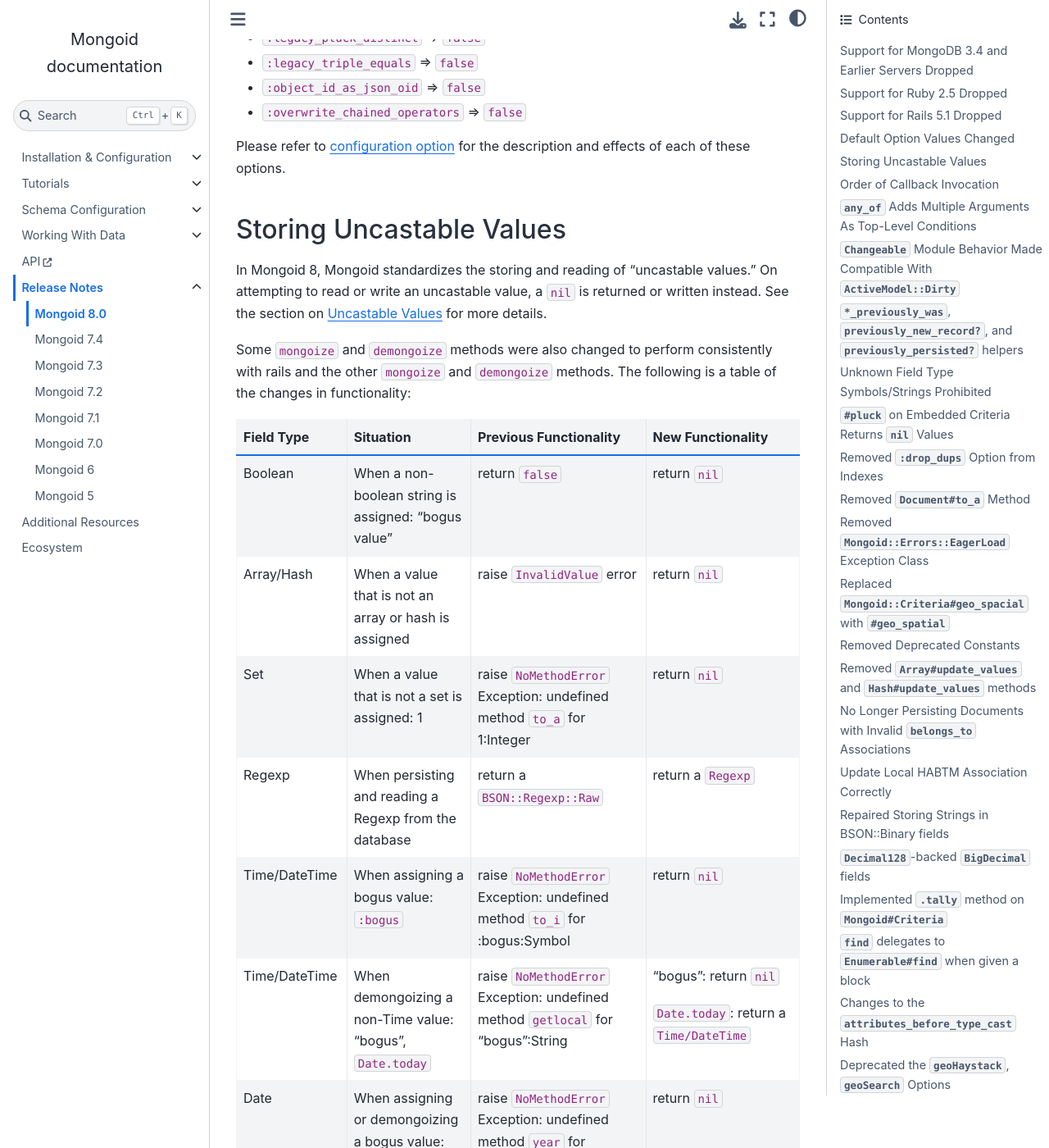
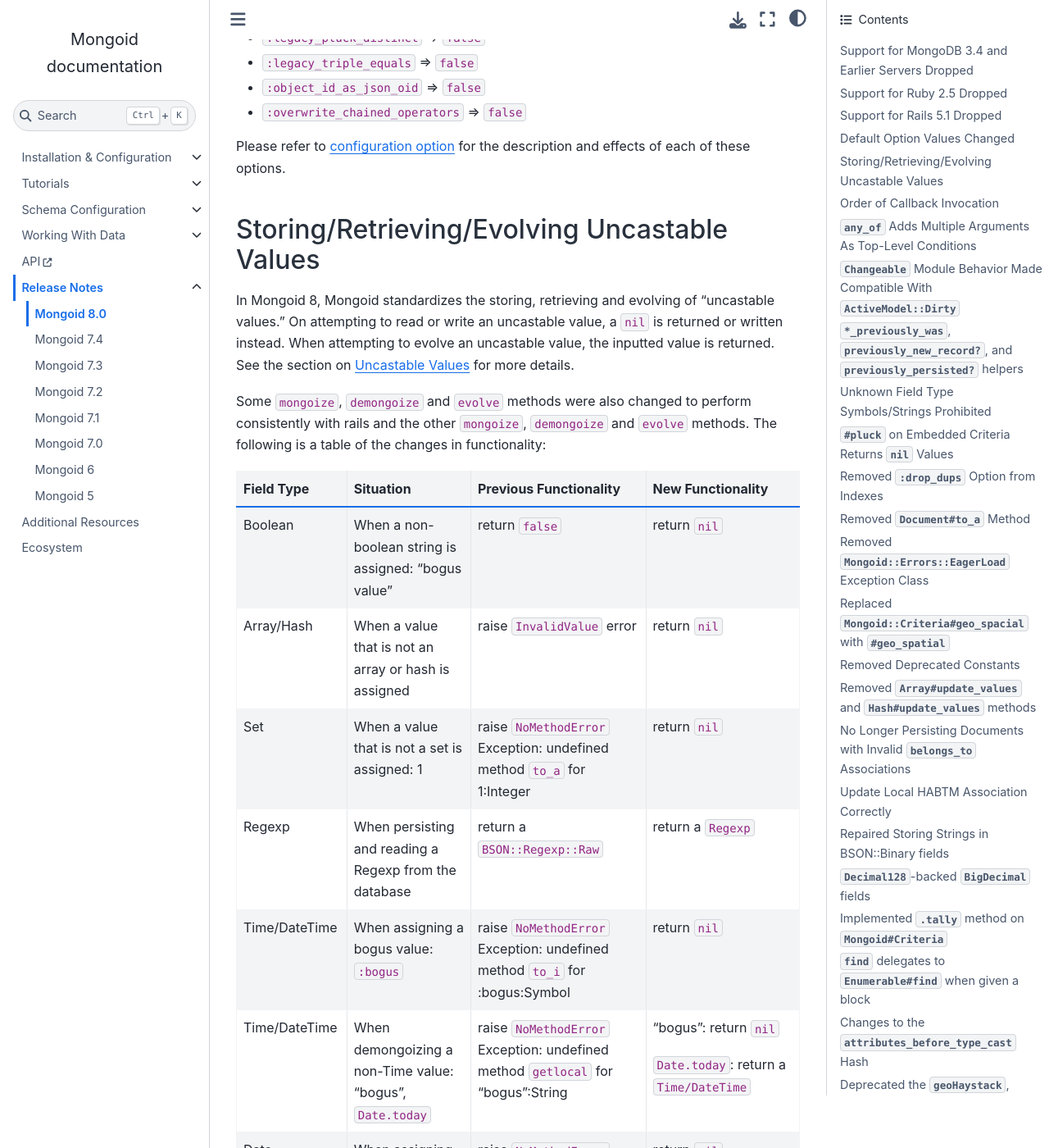
Before and after one commit to i80and/docs-mongoid, a Sphinx documentation site: the page built from docs/release-notes/mongoid-8.0.txt, in a window 1280 px wide and 1400 px high, scrolled down 1866 px. Shown: the whole window at 82% size. Built offline with Sphinx 7.4.7 and the Sphinx Book theme 1.1.4, drawn with Linux system fonts in a browser that asks for light colours; some of the changed text lies outside the part shown.

Commit message:
MONGOID-5386 Pass through uncastable values in evolve (#5378)
* MONGOID-5386 clean up mongoizable spec

* MONGOID-5386 fix all types

* MONGOID-5386 fix tests

* MONGOID-5386 finish release notes

* MONGOID-5386 fix big_decimal evolve

```diff
--- a/docs/release-notes/mongoid-8.0.txt
+++ b/docs/release-notes/mongoid-8.0.txt
@@ -57,17 +57,18 @@ changed in Mongoid 8.0:
 Please refer to :ref:`configuration option <configuration-options>` for
 the description and effects of each of these options.
 
-Storing Uncastable Values
--------------------------
+Storing/Retrieving/Evolving Uncastable Values
+---------------------------------------------
 
-In Mongoid 8, Mongoid standardizes the storing and reading of "uncastable
-values." On attempting to read or write an uncastable value, a ``nil`` is
-returned or written instead. See the section on
+In Mongoid 8, Mongoid standardizes the storing, retrieving and evolving of
+"uncastable values." On attempting to read or write an uncastable value, a
+``nil`` is returned or written instead. When attempting to evolve an
+uncastable value, the inputted value is returned. See the section on
 :ref:`Uncastable Values <uncastable-values>` for more details.
 
-Some ``mongoize`` and ``demongoize`` methods were also changed to perform
-consistently with rails and the other ``mongoize`` and ``demongoize`` methods.
-The following is a table of the changes in functionality:
+Some ``mongoize``, ``demongoize`` and ``evolve`` methods were also changed to
+perform consistently with rails and the other ``mongoize``, ``demongoize`` and
+``evolve`` methods. The following is a table of the changes in functionality:
 
 +--------------+------------------------+------------------------+-----------------------+
 | Field Type   | Situation              | Previous Functionality | New Functionality     |
@@ -112,8 +113,12 @@ The following is a table of the changes in functionality:
 |              | -0400"                 | for "2022-07-14        |                       |
 |              |                        | 14:45:51 -0400":String |                       |
 +--------------+------------------------+------------------------+-----------------------+
-| All Other    | When an uncastable     | undefined behavior,    | return ``nil``        |
-| Types        | value is assigned      | occasionally raise     |                       |
+| All Types    | When an uncastable     | undefined behavior,    | return ``nil``        |
+|              | value is assigned or   | occasionally raise     |                       |
+|              | demongoized            | ``NoMethodError``      |                       |
++--------------+------------------------+------------------------+-----------------------+
+| All Types    | When an uncastable     | undefined behavior,    | return inputted value |
+|              | value is evolved       | occasionally raise     |                       |
 |              |                        | ``NoMethodError``      |                       |
 +--------------+------------------------+------------------------+-----------------------+
 
```
